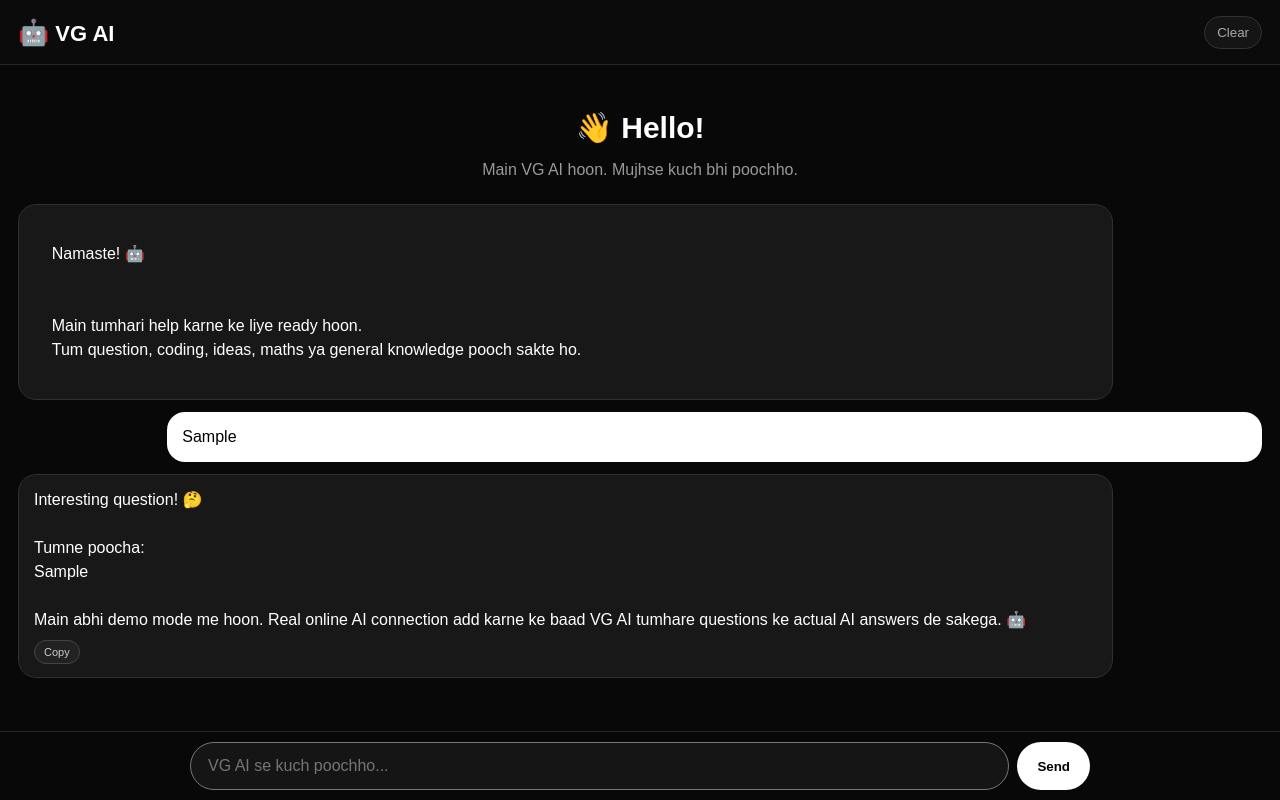
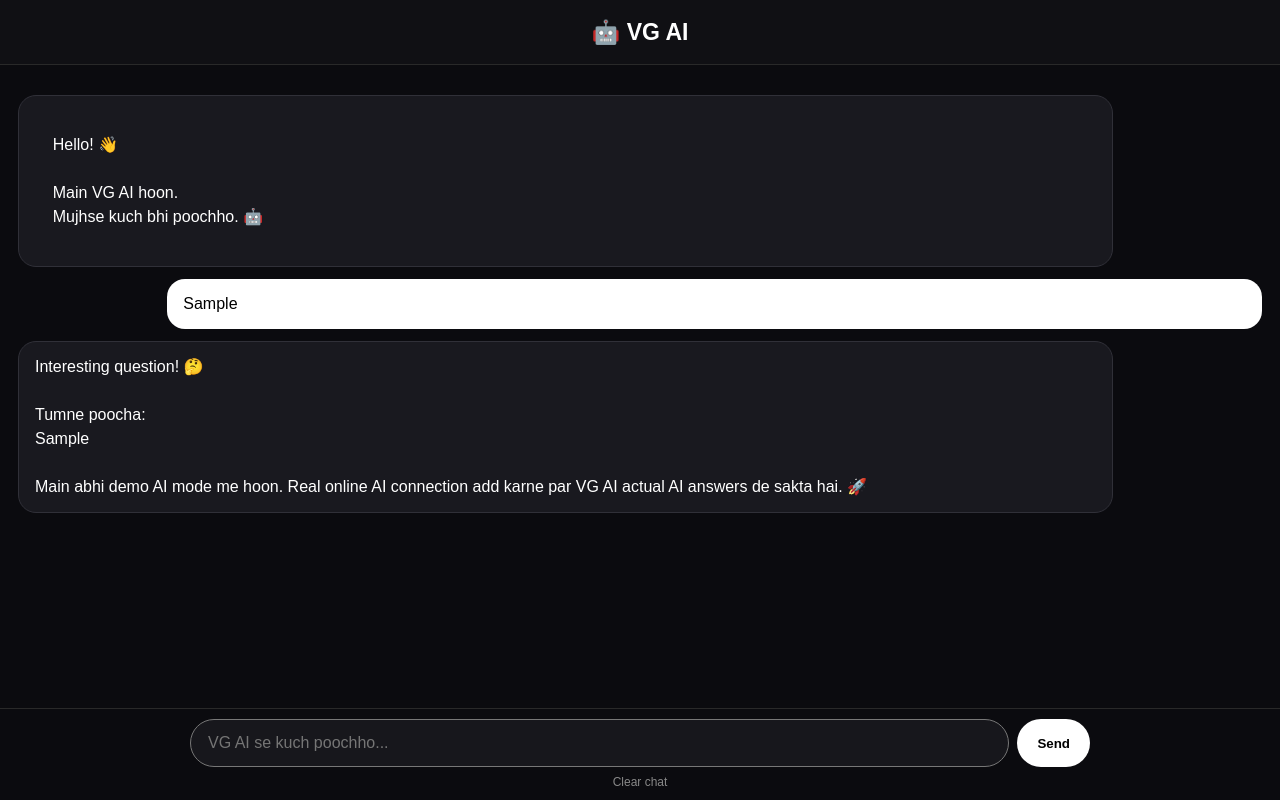
Before and after one commit to VG9996/VG-AI, a plain HTML site: page index.html in a window 1280 px wide. Both pictures are taken after typing "Sample" into the empty fields and a click on the button "Send". Drawn offline with Linux system fonts and the light colour scheme.

Commit message:
Refactor index.html for better layout and design
Refactor HTML and CSS for improved structure and styling.

```diff
--- a/index.html
+++ b/index.html
@@ -3,435 +3,245 @@
 <head>
 <meta charset="UTF-8">
 <meta name="viewport" content="width=device-width, initial-scale=1.0">
-
 <title>VG AI</title>
 
 <style>
-* {
-  box-sizing: border-box;
+*{box-sizing:border-box}
+
+body{
+  margin:0;
+  background:#0b0b0f;
+  color:#fff;
+  font-family:Arial,sans-serif;
 }
 
-body {
-  margin: 0;
-  background: #080808;
-  color: white;
-  font-family: Arial, sans-serif;
+header{
+  height:65px;
+  display:flex;
+  align-items:center;
+  justify-content:center;
+  border-bottom:1px solid #292929;
+  font-size:23px;
+  font-weight:bold;
+  background:#101014;
 }
 
-header {
-  height: 65px;
-  display: flex;
-  align-items: center;
-  justify-content: space-between;
-  padding: 0 18px;
-  border-bottom: 1px solid #252525;
-  background: #0b0b0b;
+#chat{
+  height:calc(100vh - 135px);
+  overflow-y:auto;
+  padding:18px;
+  padding-bottom:30px;
 }
 
-.logo {
-  font-size: 22px;
-  font-weight: bold;
+.message{
+  max-width:88%;
+  padding:13px 16px;
+  margin:12px 0;
+  border-radius:18px;
+  line-height:1.5;
+  white-space:pre-wrap;
+  word-break:break-word;
 }
 
-.logo span {
-  font-size: 25px;
+.ai{
+  background:#19191f;
+  border:1px solid #303038;
+  margin-right:auto;
 }
 
-#clear {
-  border: 1px solid #333;
-  background: #151515;
-  color: #aaa;
-  padding: 8px 12px;
-  border-radius: 18px;
+.user{
+  background:#fff;
+  color:#000;
+  margin-left:auto;
 }
 
-#chat {
-  height: calc(100vh - 145px);
-  overflow-y: auto;
-  padding: 18px;
-  padding-bottom: 30px;
+.typing{
+  color:#aaa;
+  font-style:italic;
 }
 
-.welcome {
-  text-align: center;
-  margin: 50px 15px 25px;
+.bottom{
+  position:fixed;
+  left:0;
+  right:0;
+  bottom:0;
+  padding:10px;
+  background:#0b0b0f;
+  border-top:1px solid #292929;
 }
 
-.welcome h1 {
-  font-size: 30px;
-  margin-bottom: 10px;
+.input-area{
+  display:flex;
+  gap:8px;
+  max-width:900px;
+  margin:auto;
 }
 
-.welcome p {
-  color: #999;
+#message{
+  flex:1;
+  min-width:0;
+  padding:14px 17px;
+  border:1px solid #383840;
+  border-radius:28px;
+  background:#17171c;
+  color:white;
+  outline:none;
+  font-size:16px;
 }
 
-.message {
-  max-width: 88%;
-  padding: 13px 15px;
-  margin: 12px 0;
-  border-radius: 18px;
-  line-height: 1.5;
-  white-space: pre-wrap;
-  word-break: break-word;
+#message:focus{
+  border-color:#777;
 }
 
-.ai {
-  background: #181818;
-  border: 1px solid #303030;
-  margin-right: auto;
+#send{
+  border:0;
+  border-radius:28px;
+  padding:0 20px;
+  background:#fff;
+  color:#000;
+  font-weight:bold;
 }
 
-.user {
-  background: white;
-  color: black;
-  margin-left: auto;
-}
-
-.copy {
-  margin-top: 8px;
-  border: 1px solid #444;
-  background: #222;
-  color: #ccc;
-  border-radius: 12px;
-  padding: 5px 9px;
-  font-size: 11px;
-}
-
-.typing {
-  color: #999;
-  font-style: italic;
-}
-
-.bottom {
-  position: fixed;
-  left: 0;
-  right: 0;
-  bottom: 0;
-  padding: 10px;
-  background: #080808;
-  border-top: 1px solid #252525;
-}
-
-.input-area {
-  display: flex;
-  gap: 8px;
-  max-width: 900px;
-  margin: auto;
-}
-
-#message {
-  flex: 1;
-  min-width: 0;
-  padding: 14px 17px;
-  border-radius: 28px;
-  border: 1px solid #383838;
-  background: #151515;
-  color: white;
-  outline: none;
-  font-size: 16px;
-}
-
-#message:focus {
-  border-color: #777;
-}
-
-#send {
-  border: none;
-  border-radius: 28px;
-  padding: 0 20px;
-  background: white;
-  color: black;
-  font-weight: bold;
-}
-
-#send:active {
-  transform: scale(.96);
-}
-
-@media(max-width:500px) {
-  .message {
-    max-width: 92%;
-  }
-
-  .welcome h1 {
-    font-size: 26px;
-  }
-
-  #send {
-    padding: 0 16px;
-  }
+#clear{
+  display:block;
+  margin:7px auto 0;
+  border:0;
+  background:transparent;
+  color:#888;
+  font-size:12px;
 }
 </style>
 </head>
 
 <body>
 
-<header>
-  <div class="logo"><span>🤖</span> VG AI</div>
-  <button id="clear">Clear</button>
-</header>
+<header>🤖 VG AI</header>
 
 <div id="chat">
+  <div class="message ai">
+    Hello! 👋
 
-  <div class="welcome">
-    <h1>👋 Hello!</h1>
-    <p>Main VG AI hoon. Mujhse kuch bhi poochho.</p>
+    Main VG AI hoon.
+    Mujhse kuch bhi poochho. 🤖
   </div>
-
-  <div class="message ai">
-    Namaste! 🤖<br><br>
-    Main tumhari help karne ke liye ready hoon.
-    Tum question, coding, ideas, maths ya general knowledge pooch sakte ho.
-  </div>
-
 </div>
 
 <div class="bottom">
-
   <div class="input-area">
-
     <input
       id="message"
       type="text"
       placeholder="VG AI se kuch poochho..."
       autocomplete="off"
     >
-
     <button id="send">Send</button>
-
   </div>
 
+  <button id="clear">Clear chat</button>
 </div>
 
 <script>
+const input=document.getElementById("message");
+const send=document.getElementById("send");
+const chat=document.getElementById("chat");
+const clear=document.getElementById("clear");
 
-const input = document.getElementById("message");
-const send = document.getElementById("send");
-const chat = document.getElementById("chat");
-const clear = document.getElementById("clear");
+function addMessage(text,type){
+  const div=document.createElement("div");
+  div.className="message "+type;
+  div.textContent=text;
+  chat.appendChild(div);
+  chat.scrollTop=chat.scrollHeight;
+}
 
+function getReply(text){
+  const msg=text.toLowerCase();
 
-function addMessage(text, type) {
-
-  const box = document.createElement("div");
-  box.className = "message " + type;
-
-  const content = document.createElement("div");
-  content.textContent = text;
-
-  box.appendChild(content);
-
-  if (type === "ai") {
-
-    const copy = document.createElement("button");
-
-    copy.className = "copy";
-    copy.textContent = "Copy";
-
-    copy.onclick = function() {
-
-      navigator.clipboard.writeText(text);
-
-      copy.textContent = "Copied ✓";
-
-      setTimeout(function() {
-        copy.textContent = "Copy";
-      }, 1200);
-
-    };
-
-    box.appendChild(copy);
+  if(msg.includes("hello")||msg.includes("hi")||msg.includes("hey")){
+    return "Hello! 👋 Main VG AI hoon. Kaise help karun?";
   }
 
-  chat.appendChild(box);
-
-  chat.scrollTop = chat.scrollHeight;
-}
-
-
-function getReply(text) {
-
-  const msg = text.toLowerCase().trim();
-
-
-  if (
-    msg.includes("hello") ||
-    msg.includes("hi") ||
-    msg.includes("hey") ||
-    msg.includes("namaste")
-  ) {
-    return "Hello! 👋 Main VG AI hoon. Batao, aaj kya karna hai?";
+  if(msg.includes("naam")){
+    return "Mera naam VG AI hai. 🤖";
   }
 
-
-  if (
-    msg.includes("kaise ho") ||
-    msg.includes("how are you")
-  ) {
-    return "Main bilkul ready hoon 😎 Tumhara question bhejo!";
+  if(msg.includes("kaise ho")){
+    return "Main bilkul ready hoon! 😎 Tum kya poochna chahte ho?";
   }
 
-
-  if (
-    msg.includes("naam") ||
-    msg.includes("name")
-  ) {
-    return "Mera naam VG AI 🤖 hai.";
+  if(msg.includes("who are you")||msg.includes("tum kon")){
+    return "Main VG AI hoon — tumhari personal AI website. 🤖";
   }
 
-
-  if (
-    msg.includes("who are you") ||
-    msg.includes("tum kon")
-  ) {
-    return "Main VG AI hoon — tumhara personal AI assistant. 🤖";
+  if(msg.includes("help")){
+    return "Bilkul! 😊 Tum mujhse questions, ideas, coding aur general information ke baare me pooch sakte ho.";
   }
 
-
-  if (msg.includes("help")) {
-    return "Bilkul! 😊 Tum mujhe questions, coding problems, ideas, maths aur general knowledge ke questions bhej sakte ho.";
+  if(msg.includes("time")){
+    return "Main exact current time dekhne ke liye abhi internet se connected nahi hoon. ⏰";
   }
 
-
-  if (
-    msg.includes("thank") ||
-    msg.includes("thanks")
-  ) {
-    return "You're welcome! 😄";
+  if(msg.includes("thank")){
+    return "You're welcome! 😊";
   }
 
-
-  if (
-    msg.includes("time") ||
-    msg.includes("samay")
-  ) {
-    return "Main abhi browser-only mode me hoon. Exact live time ke liye phone ki clock check karo. ⏰";
+  if(msg.includes("coding")||msg.includes("code")){
+    return "Coding ke liye apna problem bhejo. 💻 Main explanation aur code example dene ki koshish karunga.";
   }
 
-
-  if (
-    msg.includes("html") ||
-    msg.includes("css") ||
-    msg.includes("javascript") ||
-    msg.includes("coding")
-  ) {
-    return "Coding me main tumhari help kar sakta hoon. 💻\n\nApna code ya error yahan paste karo aur batao kya banana hai.";
+  if(msg.includes("joke")){
+    return "Teacher: Homework kahan hai?\nStudent: Sir, homework bhi online tha... network nahi tha! 😂";
   }
 
-
-  if (
-    msg.includes("math") ||
-    msg.includes("plus") ||
-    msg.includes("minus")
-  ) {
-    return "Maths question bhejo 🧮\n\nExample: 25 × 18\nYa: 125 + 378";
-  }
-
-
-  if (
-    msg.includes("website") ||
-    msg.includes("web")
-  ) {
-    return "Website banane ke liye HTML + CSS + JavaScript use kar sakte ho. 🌐\n\nMain tumhare liye design aur code dono bana sakta hoon.";
-  }
-
-
-  if (
-    msg.includes("app") ||
-    msg.includes("application")
-  ) {
-    return "App banane ke liye hum isi VG AI website ko aage PWA/app me convert kar sakte hain. 📱";
-  }
-
-
-  if (
-    msg.includes("joke") ||
-    msg.includes("jokes")
-  ) {
-    return "Teacher: Homework kahan hai?\nStudent: Sir, homework bhi online hai... mil nahi raha. 😂";
-  }
-
-
-  if (
-    msg.includes("good morning") ||
-    msg.includes("morning")
-  ) {
+  if(msg.includes("good morning")){
     return "Good morning! ☀️ Aaj VG AI me kuch naya banate hain!";
   }
 
+  if(msg.includes("good night")){
+    return "Good night! 🌙 Kal phir milte hain. 🤖";
+  }
 
-  return "Interesting question! 🤔\n\nTumne poocha:\n" +
-         text +
-         "\n\nMain abhi demo mode me hoon. Real online AI connection add karne ke baad VG AI tumhare questions ke actual AI answers de sakega. 🤖";
+  return "Interesting question! 🤔\n\nTumne poocha:\n"+text+
+  "\n\nMain abhi demo AI mode me hoon. Real online AI connection add karne par VG AI actual AI answers de sakta hai. 🚀";
 }
 
+function sendMessage(){
+  const text=input.value.trim();
 
-function sendMessage() {
+  if(!text)return;
 
-  const text = input.value.trim();
-
-  if (!text) return;
-
-  addMessage(text, "user");
-
-  input.value = "";
-
+  addMessage(text,"user");
+  input.value="";
   input.focus();
 
+  const typing=document.createElement("div");
+  typing.className="message ai typing";
+  typing.textContent="VG AI is thinking...";
+  chat.appendChild(typing);
+  chat.scrollTop=chat.scrollHeight;
 
-  const typing = document.createElement("div");
-
-  typing.className = "message ai typing";
-
-  typing.textContent = "VG AI is thinking...";
-
-  chat.appendChild(typing);
-
-  chat.scrollTop = chat.scrollHeight;
-
-
-  setTimeout(function() {
-
+  setTimeout(()=>{
     typing.remove();
-
-    const answer = getReply(text);
-
-    addMessage(answer, "ai");
-
-  }, 700);
-
+    addMessage(getReply(text),"ai");
+  },700);
 }
 
+send.addEventListener("click",sendMessage);
 
-send.addEventListener("click", sendMessage);
-
-
-input.addEventListener("keydown", function(event) {
-
-  if (event.key === "Enter") {
-
+input.addEventListener("keydown",(event)=>{
+  if(event.key==="Enter"){
     event.preventDefault();
-
     sendMessage();
-
   }
-
 });
 
-
-clear.addEventListener("click", function() {
-
-  chat.innerHTML = "";
-
+clear.addEventListener("click",()=>{
+  chat.innerHTML="";
   addMessage(
     "Chat clear ho gaya! 👋\n\nMain VG AI hoon. Kuch poochho.",
     "ai"
   );
-
 });
-
-
 </script>
 
 </body>
```
